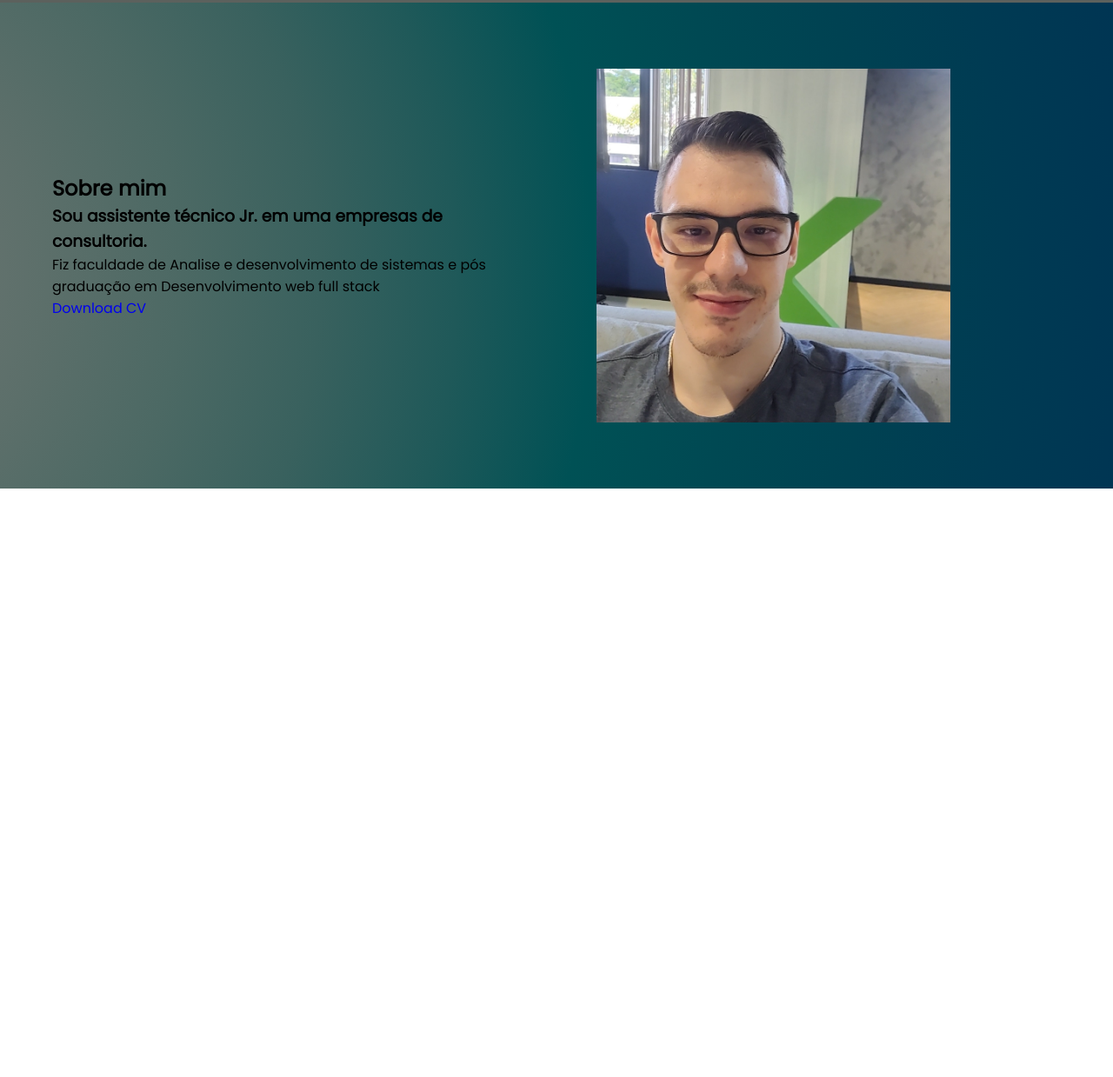
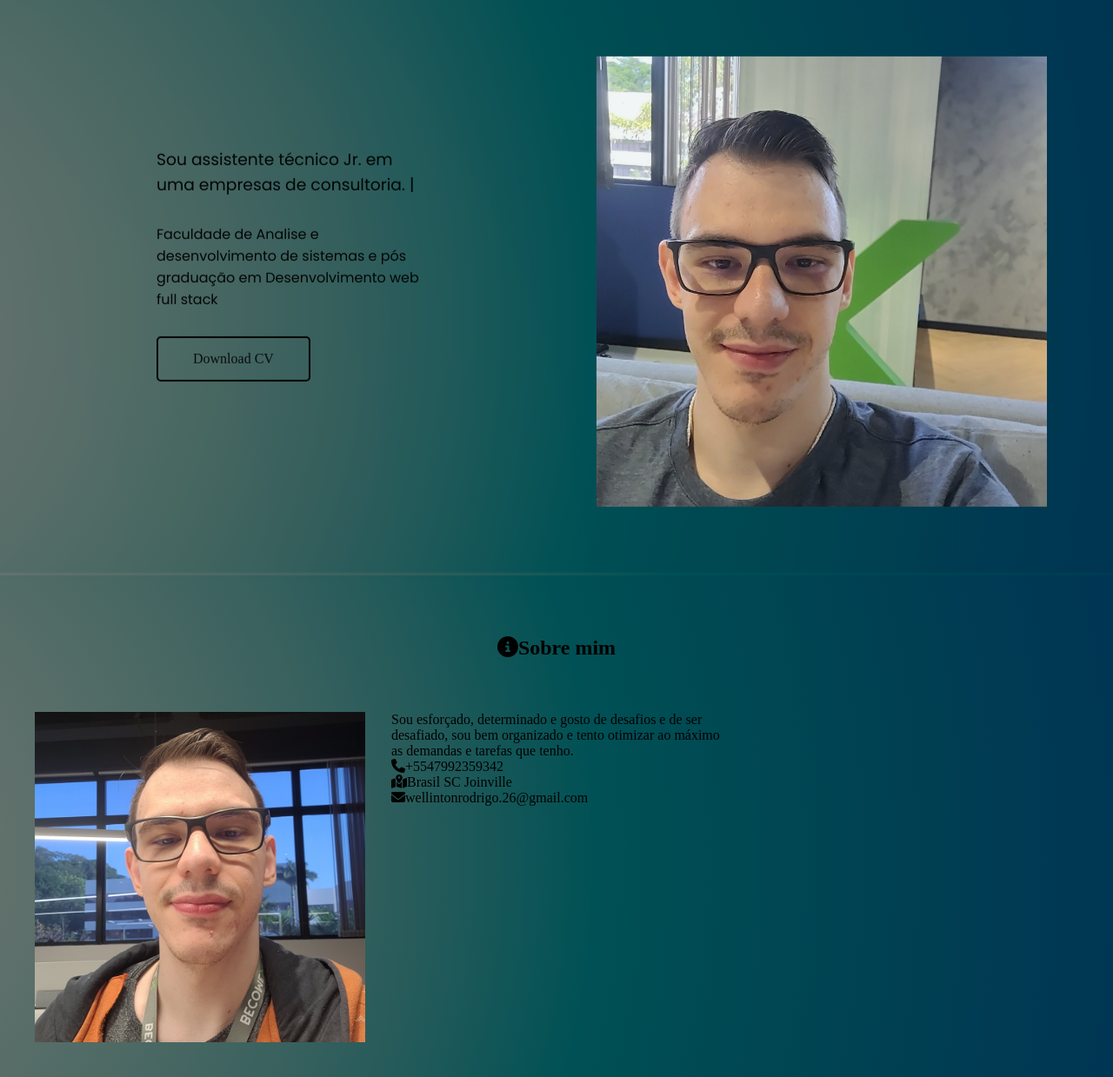
Before and after one commit to WellintonRodrigo/PortifolioWellinton, a plain HTML site: page LANDING PAGE - portfólio/index.html in a window 1280 px wide. Shown: the part 77-1316 px from the top of the page at 87% size. Before the commit the page ends 800 px from the top, so only its background shows below. Drawn offline with Linux system fonts and the light colour scheme.

Commit message:
Atualuzação dos arquivos do portifolio
Portigolio V1.2

```diff
--- a/LANDING PAGE - portfólio/asset/css/style.css
+++ b/LANDING PAGE - portfólio/asset/css/style.css
@@ -1,14 +1,15 @@
 @import url('https://fonts.googleapis.com/css2?family=Poppins&display=swap');
+@import url('https://fonts.googleapis.com/css2?family=Berkshire+Swash&display=swap');
 *{
     margin: 0;
     padding: 0;
     box-sizing: border-box;
    text-decoration: none;
-    font-family: "Poppins";
     list-style: none;
 }
 
 body{
+    background-image: radial-gradient(circle at -20.44% 56.16%, #767b78 0, #6a7571 10%, #5c6f6a 20%, #4c6964 30%, #39615e 40%, #1f5959 50%, #005155 60%, #004953 70%, #004252 80%, #003b53 90%, #003553 100%);
     max-width: 1327px;
     margin: 0 auto;
 }
@@ -42,10 +43,11 @@ header samp{
 
 
 .img-responsive{
-    max-width: 439px;
+    max-width: 100%;
     padding: 1rem;
 }
 .section-div{
+    animation: inicializar 7s forwards;
     display: grid;
     grid-template-columns: 1fr 1fr;
     justify-content: space-around;
@@ -54,10 +56,83 @@ header samp{
     padding: 60px;
     background-image: radial-gradient(circle at -20.44% 56.16%, #767b78 0, #6a7571 10%, #5c6f6a 20%, #4c6964 30%, #39615e 40%, #1f5959 50%, #005155 60%, #004953 70%, #004252 80%, #003b53 90%, #003553 100%);
 }
-p.my-description{
+.section-div div{
+    margin: 120px;
+    align-self: start;
+    display: grid;
+    gap: 30px;
+}
 
+.section-div h2 {
+    font-family: "Poppins";
+    font-weight:600;
+}
+.section-div p  {
+    font-weight:200;
+    font-family: "Poppins";
+}
 
+.section-div h3  {
+    font-weight:200;
+    font-family: "Poppins";
 }
-h3.text-muted{
 
+.section-div div a{
+    padding:15px 40px;
+    border-radius: 5px;
+    color: #000000ec;
+    border: 2px solid #000;
+    justify-self: start;
 }
+.digitando::after {
+    content: '|';
+    margin-left: 5px;
+    opacity: 1;
+    animation: piscar .5s infinite;
+}
+
+@keyframes piscar {
+    from {
+        opacity: 1;
+
+    }
+    to {
+        opacity: 0;
+
+    }
+}
+
+@keyframes inicializar {
+    from {
+        opacity: 0;
+        transform: translate3d(0, -60px, 0);
+    }
+    to {
+        opacity: 1;
+        transform: translate3d(0, 0, 0);
+    }
+}
+
+/*seção principal sobre mim*/
+
+main{
+    background-image: radial-gradient(circle at -20.44% 56.16%, #767b78 0, #6a7571 10%, #5c6f6a 20%, #4c6964 30%, #39615e 40%, #1f5959 50%, #005155 60%, #004953 70%, #004252 80%, #003b53 90%, #003553 100%);
+}
+.img_sobre{
+    max-width: 100%;
+}
+
+.sobre{
+    display: grid;
+    grid-template-columns: 1fr 1fr 1fr;
+    gap: 30px;
+    justify-content: center;
+    padding:40px;
+}
+
+.sobre_titulo{
+    margin:30px 0;
+    grid-column: 1/-1;
+    text-align: center;
+    color: #000;
+}
--- /dev/null
+++ b/LANDING PAGE - portfólio/asset/js/script.js
@@ -0,0 +1,12 @@
+function active_words(elemento){
+    let arrText= elemento.innerHTML.split('')
+    elemento.innerHTML=''
+    arrText.forEach((letra, i)=>{
+        setTimeout(()=>{
+            elemento.innerHTML += letra
+        }, 75 * i)
+    })
+}
+
+const titulo= document.querySelector('.digitando')
+active_words(titulo)
--- a/LANDING PAGE - portfólio/index.html
+++ b/LANDING PAGE - portfólio/index.html
@@ -5,6 +5,7 @@
     <meta name="viewport" content="width=device-width, initial-scale=1.0">
     <title>Portfólio</title>
     <link rel="stylesheet" href="asset/css/style.css">
+    <link rel="stylesheet" href="https://cdnjs.cloudflare.com/ajax/libs/font-awesome/6.4.2/css/all.min.css" integrity="sha512-z3gLpd7yknf1YoNbCzqRKc4qyor8gaKU1qmn+CShxbuBusANI9QpRohGBreCFkKxLhei6S9CQXFEbbKuqLg0DA==" crossorigin="anonymous" referrerpolicy="no-referrer" />
 </head>
 <body>
 
@@ -21,14 +22,14 @@
         </ul>
       </nav>
      </header>
-    <main>
+
 
       <section aria-label="Seção curricular" class="section-div">
 
         <div>
-          <h2>Sobre mim</h2>
-          <h3 class="text-muted">Sou assistente técnico Jr. em uma empresas de consultoria.</h3>
-          <p class="my-description">Fiz faculdade de Analise e desenvolvimento de sistemas e pós graduação em Desenvolvimento web full stack</p>
+
+          <h3 class="digitando">Sou assistente técnico Jr. em uma empresas de consultoria.</h3>
+          <p class="my-description"> Faculdade de Analise e desenvolvimento de sistemas e pós graduação em Desenvolvimento web full stack</p>
           <a href="#">Download CV</a>
         </div>
 
@@ -36,11 +37,35 @@
 
       </section>
 
+      <main>
+        <article aria-label="seção sobre mim" class="sobre">
+          <div class="sobre_titulo">
+          <h1><i class="fa-solid fa-circle-info"></i>Sobre mim</h1>
+          <div class="buttons">
+            <span></span>
+            <span></span>
+            <span></span>
+          </div>
+        </div>
 
+      <img src="asset/img/well2.jpg" class="img_sobre" alt="foto sobre">
 
-    </main>
-    <footer></footer>
+      <div class="sobre_conteudo">
 
-  </main>
+        <div class="sobre_texto">
+          <p>Sou esforçado, determinado e gosto de desafios e de ser desafiado, sou bem organizado e tento otimizar ao máximo as demandas e tarefas que tenho.</p>
+        </div>
+
+        <div class="sobre_info">
+          <p><i class="fa-solid fa-phone"></i>+5547992359342</p>
+          <p><i class="fa-solid fa-map-location-dot"></i>Brasil SC Joinville</p>
+          <p><i class="fa-solid fa-envelope"></i>wellintonrodrigo.26@gmail.com</p>
+        </div>
+      </div>
+
+        </article>
+
+      </main>
+  <script src="asset/js/script.js"></script>
 </body>
 </html>
```
Also changed, not shown: LANDING PAGE - portfólio/asset/img/well2.jpg (added).
